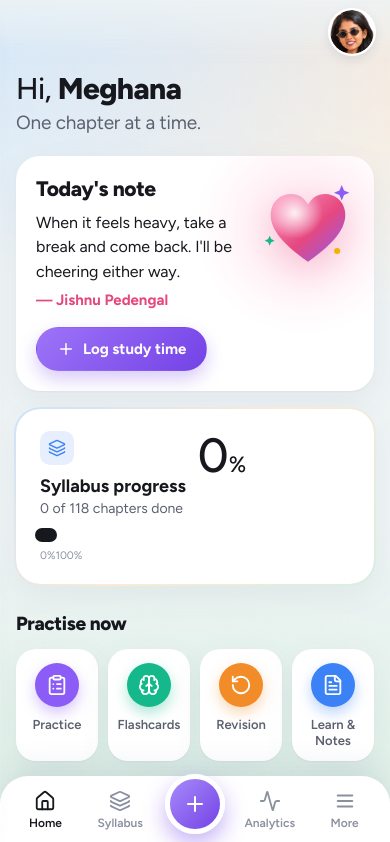
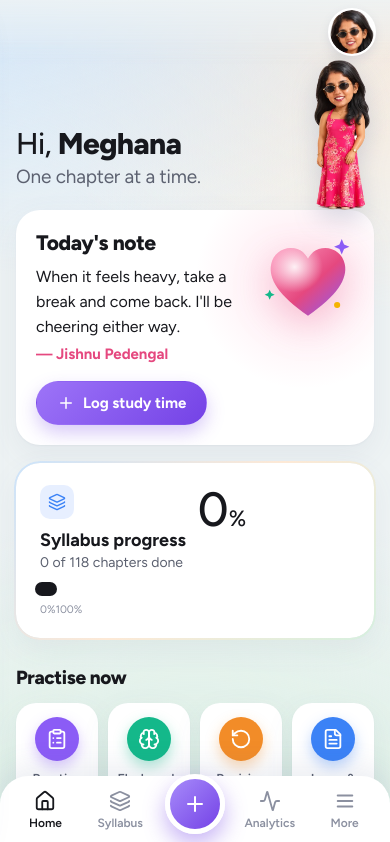
Before and after one commit to jishnup2930/ca-tutor, a React (Vite) app: page / in a window 390 px wide. Shown: the top 842 px of the page. Built offline with nearby package versions, Linux system fonts and the light colour scheme.

Commit message:
Show Meghana's full figure next to the greeting on the dashboard
Background cut out so it sits on the pastel page; 37 KB WebP.

Co-Authored-By: Claude Opus 5.5 <noreply@anthropic.com>

```diff
--- a/src/App.tsx
+++ b/src/App.tsx
@@ -271,7 +271,7 @@ function Dashboard({data,totalMinutes,progress,onNavigate,onAdd,onSubject}:{data
   const done = data.topics.filter(t=>t.status==="Completed").length;
   const paper = (id: string) => { const all = data.topics.filter(t=>t.subjectId===id); const d = all.filter(t=>t.status==="Completed").length; return { all: all.length, done: d, pct: all.length ? Math.round(d / all.length * 100) : 0 }; };
   return <>
-    <section className="hello"><h1>Hi, <b>{NAME}</b></h1><p>One chapter at a time.</p></section>
+    <section className="hello"><div><h1>Hi, <b>{NAME}</b></h1><p>One chapter at a time.</p></div><img className="hello-figure" src="./meghana-figure.webp" alt="" width={210} height={560}/></section>
     <div className="dash-top">
       <section className="personal-note"><div className="note-body"><h2>Today's note</h2><p className="note-text">{dailyQuote(new Date())}</p><p className="note-sign">— Jishnu Pedengal</p><button className="primary" onClick={onAdd}><Plus size={18}/> Log study time</button></div><HeartArt/></section>
       <button className="progress-card" onClick={()=>onNavigate("Syllabus")}>
--- a/src/styles.css
+++ b/src/styles.css
@@ -120,7 +120,9 @@ h1, h2, h3 { margin: 0; letter-spacing: -.02em; }
 .section-heading .muted { margin-top: 2px; }
 
 /* ---------- Dashboard ---------- */
-.hello { margin: 4px 0 22px; }
+.hello { display: flex; align-items: flex-end; justify-content: flex-start; gap: 28px; margin: 4px 0 22px; position: relative; z-index: 2; }
+/* The figure's feet rest on the top edge of the note card below. */
+.hello-figure { height: 200px; width: auto; flex-shrink: 0; margin: -28px 0 -22px 0; filter: drop-shadow(0 10px 12px rgba(84, 96, 140, .22)); }
 .hello h1 { font-size: 36px; font-weight: 500; line-height: 1.15; }
 .hello h1 b { font-weight: 800; }
 .hello p { font-size: 22px; color: var(--ink-2); margin: 4px 0 0; letter-spacing: -.01em; }
@@ -374,6 +376,8 @@ input[type="radio"] { accent-color: var(--violet); width: 18px; height: 18px; }
   .date-chip { display: none; }
   .content { padding: 4px 16px 120px; }
   .hello h1 { font-size: 30px; }
+  .hello { margin-top: -8px; justify-content: space-between; gap: 12px; }
+  .hello-figure { height: 150px; margin: 0 4px -22px 0; }
   .hello p { font-size: 19px; }
   .page-title { flex-direction: column; align-items: stretch; margin-bottom: 18px; }
   .page-title h1 { font-size: 26px; }
```
Also changed, not shown: public/meghana-figure.webp (added).
